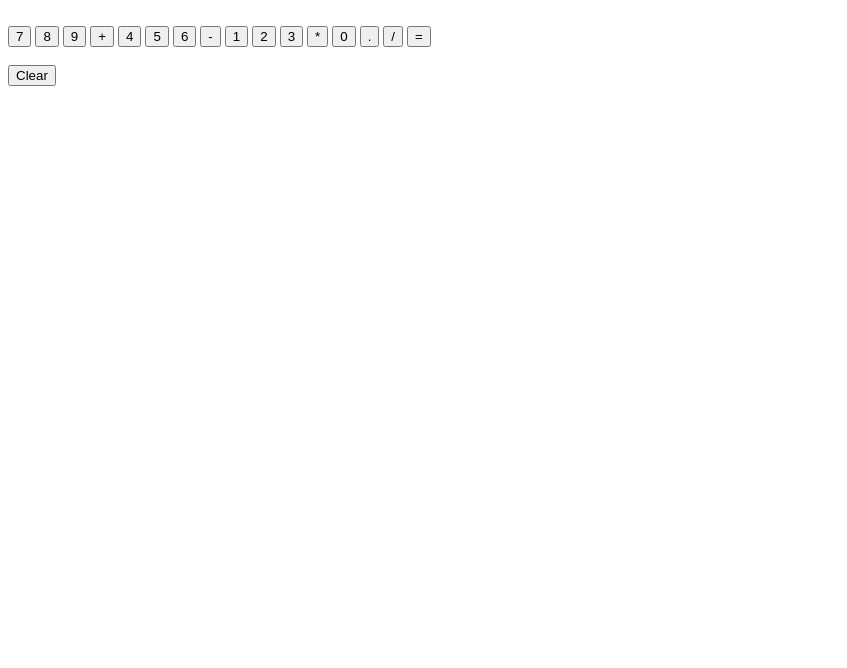
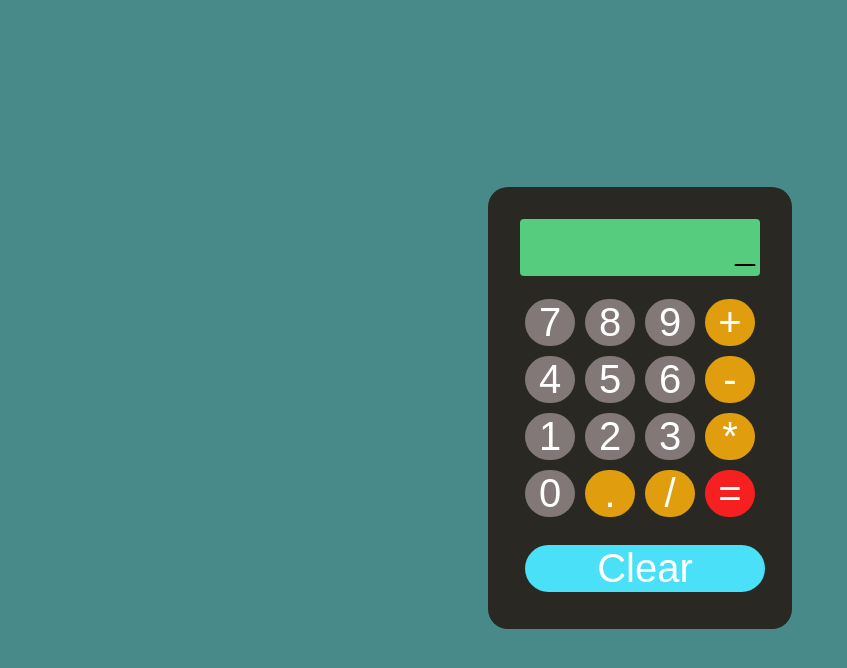
Before and after one commit to Rober040992/MyOwn-JS-Calculator, a plain HTML site: page index.html in a window 1280 px wide. Shown: the whole page, without its empty margins (0-847 px from the left). Drawn offline with Linux system fonts and the light colour scheme.

Commit message:
stylish and html adjusted

```diff
--- a/index.html
+++ b/index.html
@@ -8,29 +8,30 @@
 </head>
 <body>
 
-    <div class="calulator">
-        <div class="screen"></div>
+    <div class="calculator">
+        <div class="screen">_</div>
         <br>
-        <div class="buttons">
+        <div class="buttonsContainer">
             <button>7</button>
             <button>8</button>
             <button>9</button>
-            <button>+</button>
+            <button class="operators">+</button>
             <button>4</button>
             <button>5</button>
             <button>6</button>
-            <button>-</button>
+            <button class="operators">-</button>
             <button>1</button>
             <button>2</button>
             <button>3</button>
-            <button>*</button>
+            <button class="operators">*</button>
             <button>0</button>
-            <button>.</button>
-            <button>/</button>
+            <button class="operators">.</button>
+            <button class="operators">/</button>
             <button id="equals">=</button>
         </div>
         <br>
         <button id="clear">Clear</button>
+
     </div>
 
     <script src="appCalculator.js"></script>
--- a/styles.css
+++ b/styles.css
@@ -0,0 +1,70 @@
+body{
+    display: flex;
+    justify-content: center;
+    align-items: center;
+    height: 100vh;
+    background-color: rgb(72, 138, 138);
+}
+
+.calculator {
+    background-color: rgb(41, 40, 34);
+    padding: 2rem;
+    border-radius: 20px;
+}
+
+.screen {
+    background: rgb(86, 204, 127);
+    border-radius: 4px;
+    font-size: 40px;
+    text-align: end;
+    padding: 5px;
+}
+
+.buttonsContainer {
+    width: 15rem;
+    display: flex;
+    flex-wrap: wrap;
+}
+
+button {
+    cursor: pointer;
+    background-color: rgb(130, 120, 120);
+    border: none;
+    color: rgb(255, 255, 255);
+    font-size: 40px;
+    width: 50px;
+    height: auto;
+    border-radius: 25px;
+    margin: 5px;
+}
+button:hover {
+    background-color: rgb(87, 85, 85);
+}
+button:active {
+    font-size: 35px;
+}
+
+#equals {
+    background-color: rgb(247, 32, 32);
+}
+#equals:hover {
+    cursor: url('asserts/objetivo.png'), auto;
+    background-color: rgb(161, 34, 34) ;
+}
+
+.operators{
+    background-color: rgb(224, 158, 15);
+}
+.operators:hover {
+    background-color: rgb(158, 111, 12);
+}
+
+#clear {
+    width: 100%;
+    background-color: rgb(74, 224, 247);
+    color: rgb(255, 255, 255);
+}
+#clear:hover{
+    cursor: url('asserts/borrar.png'), auto;
+    background-color: rgb(73, 174, 190);
+}
```
Also changed, not shown: asserts/borrar.png (added), asserts/objetivo.png (added).
